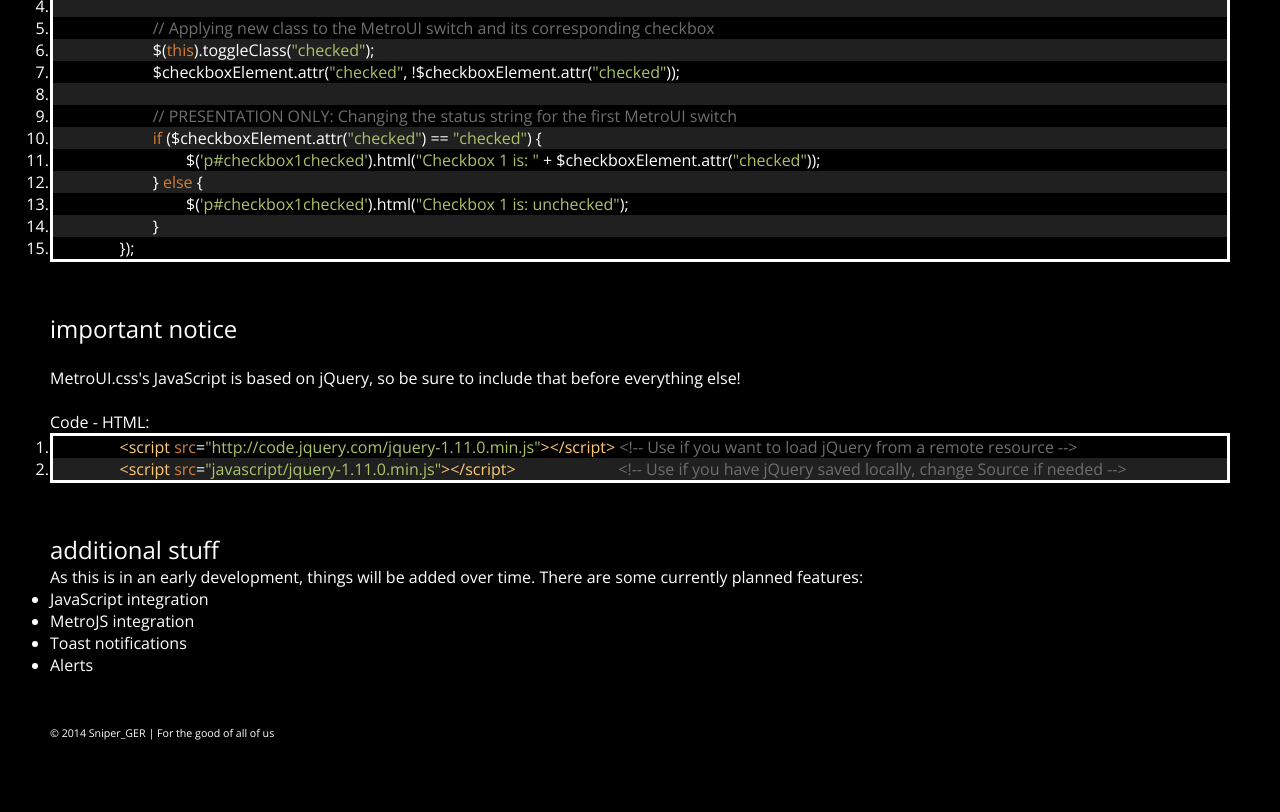
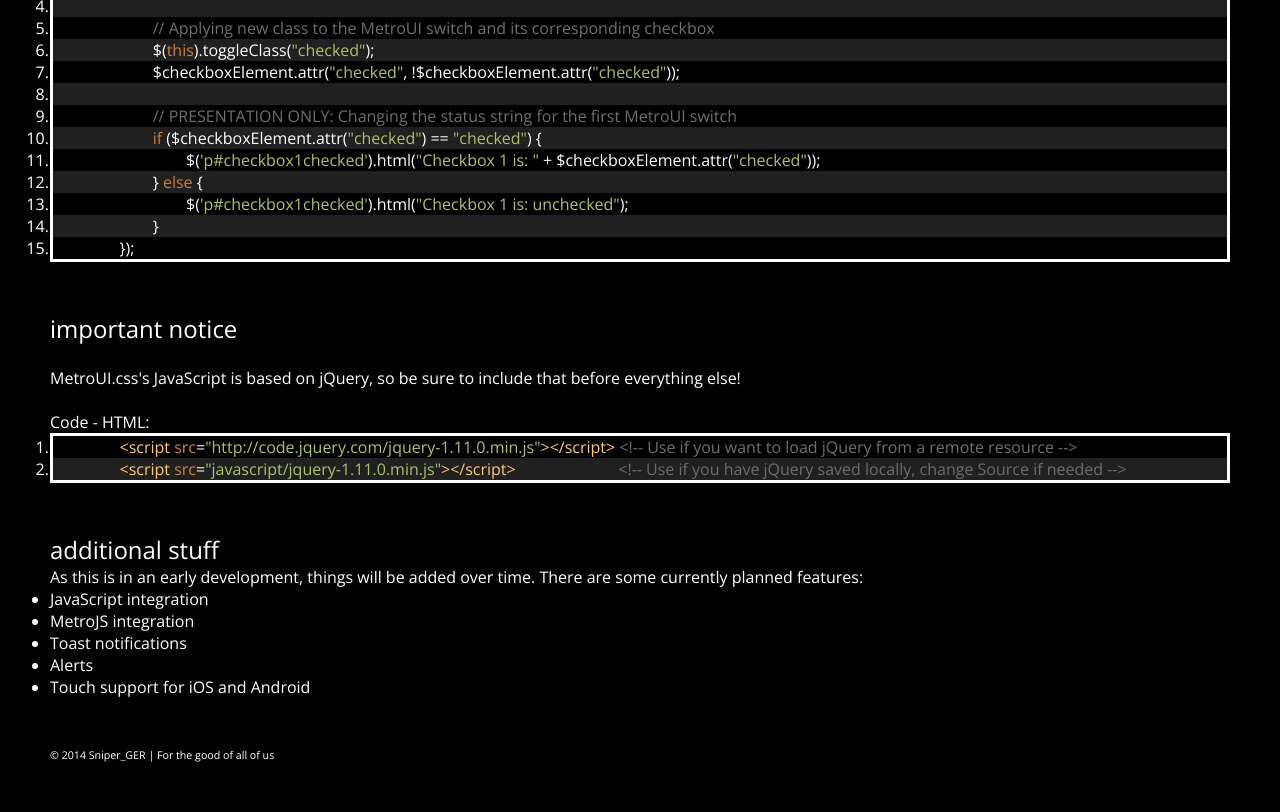
Before and after one commit to SniperGER/MetroUI, a plain HTML site: page MetroUI.html in a window 1280 px wide. Shown: the part 1616-2428 px from the top of the page. Before the commit the page ends 2406 px from the top, so only its background shows below. Drawn offline with nearby package versions, Linux system fonts and the light colour scheme.

Commit message:
Updated notice: Additional stuff

```diff
--- a/MetroUI.html
+++ b/MetroUI.html
@@ -127,6 +127,7 @@
 				<li>MetroJS integration</li>
 				<li>Toast notifications</li>
 				<li>Alerts</li>
+				<li>Touch support for iOS and Android</li>
 			</ul>
 		</div>
 
```
